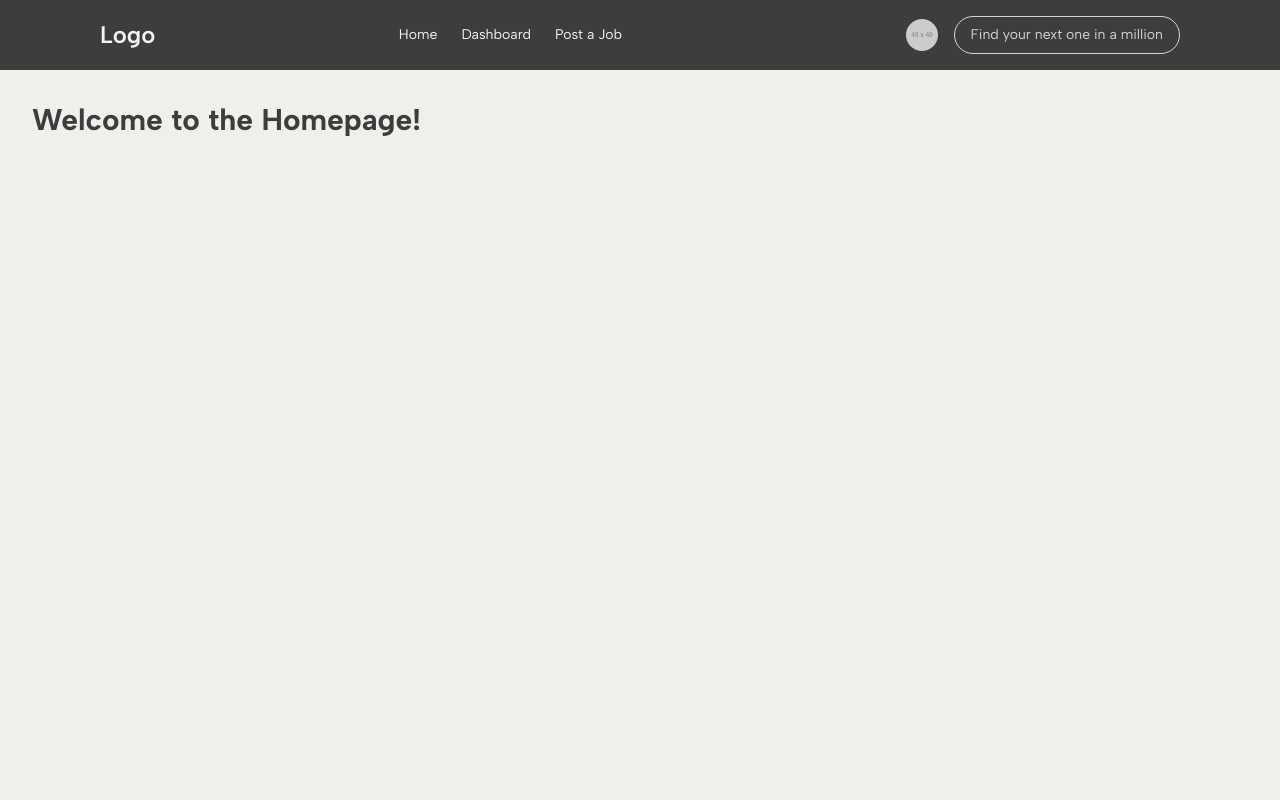
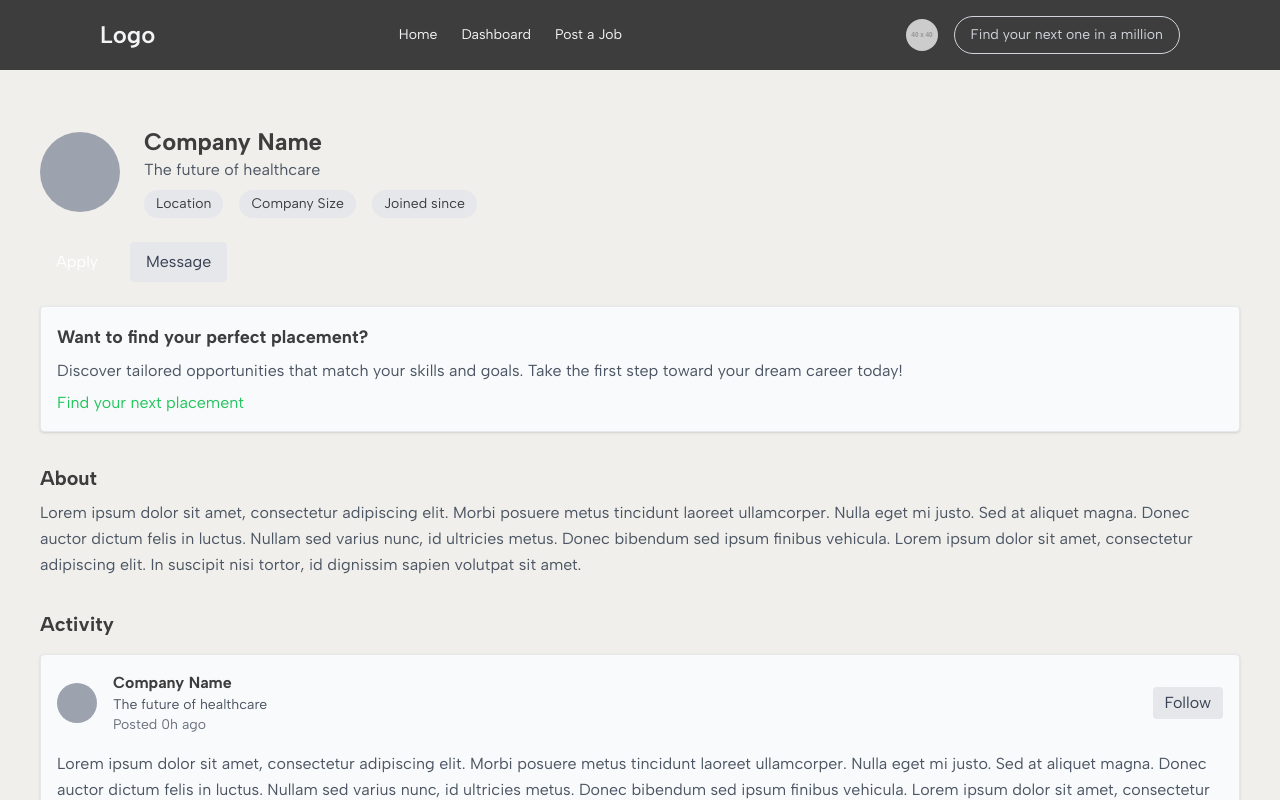
Before and after one commit to riyan707/fyp, a Next.js app: page / in a window 1280 px wide. Shown: the top 800 px of the page. Built offline with nearby package versions, Linux system fonts and the light colour scheme.

Commit message:
Take to uni

```diff
--- a/app/page.tsx
+++ b/app/page.tsx
@@ -1,13 +1,12 @@
 import Navbar from "./components/navbar";
+import Dashboard from "./pages/dashboard";
+import Home from "./pages/home";
 
 const HomePage = () => {
   return (
     <div>
-      <Navbar />
-      <main className="p-8">
-        {/* Rest of your page content */}
-        <h1 className="text-3xl font-bold">Welcome to the Homepage!</h1>
-      </main>
+      <Navbar/>
+      <Dashboard/>
     </div>
   );
 };
--- a/app/pages/dashboard.tsx
+++ b/app/pages/dashboard.tsx
@@ -1,12 +1,65 @@
-import Navbar from "../components/navbar";
+import React from "react";
 
 const Dashboard = () => {
   return (
-    <div className="bg-background text-foreground min-h-screen">
-      <Navbar />
-      <main className="px-[100px] py-8">
-        <h1 className="text-4xl font-semibold">Dashboard</h1>
-        <p className="mt-4 text-gray">Welcome to your dashboard!</p>
+    <div className="bg-[nav-text] min-h-screen">
+      {/* Main Section */}
+      <main className="container mx-auto mt-8 px-4">
+        <div className="bg-[light-gray-green] rounded-lg p-6">
+          <div className="flex items-center">
+            <div className="w-20 h-20 bg-gray-400 rounded-full mr-6"></div>
+            <div>
+              <h2 className="text-2xl font-bold">Company Name</h2>
+              <p className="text-gray-600">The future of healthcare</p>
+              <div className="flex gap-4 mt-2">
+                <span className="text-sm bg-gray-200 py-1 px-3 rounded-full">Location</span>
+                <span className="text-sm bg-gray-200 py-1 px-3 rounded-full">Company Size</span>
+                <span className="text-sm bg-gray-200 py-1 px-3 rounded-full">Joined since</span>
+              </div>
+            </div>
+          </div>
+
+          <div className="mt-6 flex gap-4">
+            <button className="bg-[foreground] text-white px-4 py-2 rounded">Apply</button>
+            <button className="bg-gray-200 text-gray-700 px-4 py-2 rounded">Message</button>
+          </div>
+
+          <aside className="mt-6 bg-gray-50 p-4 rounded shadow border border-gray-200">
+            <h3 className="text-lg font-bold">Want to find your perfect placement?</h3>
+            <p className="text-gray-600 mt-2">
+              Discover tailored opportunities that match your skills and goals. Take the first step toward your dream career today!
+            </p>
+            <a href="#" className="text-green-500 hover:underline mt-2 block">Find your next placement</a>
+          </aside>
+
+          <section className="mt-8">
+            <h3 className="text-xl font-bold">About</h3>
+            <p className="text-gray-600 mt-2 leading-relaxed">
+              Lorem ipsum dolor sit amet, consectetur adipiscing elit. Morbi posuere metus tincidunt laoreet ullamcorper. Nulla eget mi justo. Sed at aliquet magna. Donec auctor dictum felis in luctus. Nullam sed varius nunc, id ultricies metus. Donec bibendum sed ipsum finibus vehicula. Lorem ipsum dolor sit amet, consectetur adipiscing elit. In suscipit nisi tortor, id dignissim sapien volutpat sit amet.
+            </p>
+          </section>
+
+          <section className="mt-8">
+            <h3 className="text-xl font-bold">Activity</h3>
+            <div className="mt-4 bg-gray-50 p-4 rounded shadow border border-gray-200">
+              <div className="flex items-center justify-between">
+                <div className="flex items-center">
+                  <div className="w-10 h-10 bg-gray-400 rounded-full mr-4"></div>
+                  <div>
+                    <h4 className="font-bold">Company Name</h4>
+                    <p className="text-sm text-gray-600">The future of healthcare</p>
+                    <p className="text-sm text-gray-500">Posted 0h ago</p>
+                  </div>
+                </div>
+                <button className="bg-gray-200 text-gray-700 px-3 py-1 rounded">Follow</button>
+              </div>
+              <p className="text-gray-600 mt-4 leading-relaxed">
+                Lorem ipsum dolor sit amet, consectetur adipiscing elit. Morbi posuere metus tincidunt laoreet ullamcorper. Nulla eget mi justo. Sed at aliquet magna. Donec auctor dictum felis in luctus. Nullam sed varius nunc, id ultricies metus. Donec bibendum sed ipsum finibus vehicula. Lorem ipsum dolor sit amet, consectetur adipiscing elit. In suscipit nisi tortor, id dignissim sapien volutpat sit amet.
+              </p>
+              <div className="mt-4 bg-gray-200 h-32 rounded"></div>
+            </div>
+          </section>
+        </div>
       </main>
     </div>
   );
--- a/app/pages/home.tsx
+++ b/app/pages/home.tsx
@@ -1,14 +1,77 @@
-import Navbar from "../components/navbar";
+import React from "react";
 
 const Home = () => {
   return (
-    <div className="bg-background text-foreground min-h-screen">
-      <Navbar />
-      <main className="px-[100px] py-8">
-        <h1 className="text-4xl font-semibold">Welcome to the Home Page</h1>
-        <p className="mt-4 text-gray">
-          This is the homepage. You can navigate to other pages using the navbar.
-        </p>
+    <div className="bg-gray-100 min-h-screen">
+      {/* Header */}
+      <header className="bg-gray-900 text-white py-4 px-6 flex items-center justify-between">
+        <h1 className="text-xl font-bold">Logo</h1>
+        <nav className="flex gap-4">
+          <a href="#" className="hover:underline">Dashboard</a>
+          <a href="#" className="hover:underline">Post a job</a>
+          <a href="#" className="hover:underline">Student profiles</a>
+          <a href="#" className="hover:underline">Messages</a>
+        </nav>
+        <button className="bg-green-500 text-white px-4 py-2 rounded">Find your next placement</button>
+      </header>
+
+      {/* Main Section */}
+      <main className="container mx-auto mt-8 px-4">
+        <div className="bg-white shadow rounded-lg p-6">
+          <div className="flex items-center">
+            <div className="w-20 h-20 bg-gray-400 rounded-full mr-6"></div>
+            <div>
+              <h2 className="text-2xl font-bold">Company Name</h2>
+              <p className="text-gray-600">The future of healthcare</p>
+              <div className="flex gap-4 mt-2">
+                <span className="text-sm bg-gray-200 py-1 px-3 rounded-full">Location</span>
+                <span className="text-sm bg-gray-200 py-1 px-3 rounded-full">Company Size</span>
+                <span className="text-sm bg-gray-200 py-1 px-3 rounded-full">Joined since</span>
+              </div>
+            </div>
+          </div>
+
+          <div className="mt-6 flex gap-4">
+            <button className="bg-green-500 text-white px-4 py-2 rounded">Apply</button>
+            <button className="bg-gray-200 text-gray-700 px-4 py-2 rounded">Message</button>
+          </div>
+
+          <aside className="mt-6 bg-gray-50 p-4 rounded shadow">
+            <h3 className="text-lg font-bold">Want to find your perfect placement?</h3>
+            <p className="text-gray-600 mt-2">
+              Discover tailored opportunities that match your skills and goals. Take the first step toward your dream career today!
+            </p>
+            <a href="#" className="text-green-500 hover:underline mt-2 block">Find your next placement</a>
+          </aside>
+
+          <section className="mt-8">
+            <h3 className="text-xl font-bold">About</h3>
+            <p className="text-gray-600 mt-2">
+              Lorem ipsum dolor sit amet, consectetur adipiscing elit. Morbi posuere metus tincidunt laoreet ullamcorper. Nulla eget mi justo. Sed at aliquet magna. Donec auctor dictum felis in luctus. Nullam sed varius nunc, id ultricies metus. Donec bibendum sed ipsum finibus vehicula. Lorem ipsum dolor sit amet, consectetur adipiscing elit. In suscipit nisi tortor, id dignissim sapien volutpat sit amet.
+            </p>
+          </section>
+
+          <section className="mt-8">
+            <h3 className="text-xl font-bold">Activity</h3>
+            <div className="mt-4 bg-gray-50 p-4 rounded shadow">
+              <div className="flex items-center justify-between">
+                <div className="flex items-center">
+                  <div className="w-10 h-10 bg-gray-400 rounded-full mr-4"></div>
+                  <div>
+                    <h4 className="font-bold">Company Name</h4>
+                    <p className="text-sm text-gray-600">The future of healthcare</p>
+                    <p className="text-sm text-gray-500">Posted 0h ago</p>
+                  </div>
+                </div>
+                <button className="bg-gray-200 text-gray-700 px-3 py-1 rounded">Follow</button>
+              </div>
+              <p className="text-gray-600 mt-4">
+                Lorem ipsum dolor sit amet, consectetur adipiscing elit. Morbi posuere metus tincidunt laoreet ullamcorper. Nulla eget mi justo. Sed at aliquet magna. Donec auctor dictum felis in luctus. Nullam sed varius nunc, id ultricies metus. Donec bibendum sed ipsum finibus vehicula. Lorem ipsum dolor sit amet, consectetur adipiscing elit. In suscipit nisi tortor, id dignissim sapien volutpat sit amet.
+              </p>
+              <div className="mt-4 bg-gray-200 h-32 rounded"></div>
+            </div>
+          </section>
+        </div>
       </main>
     </div>
   );
```
